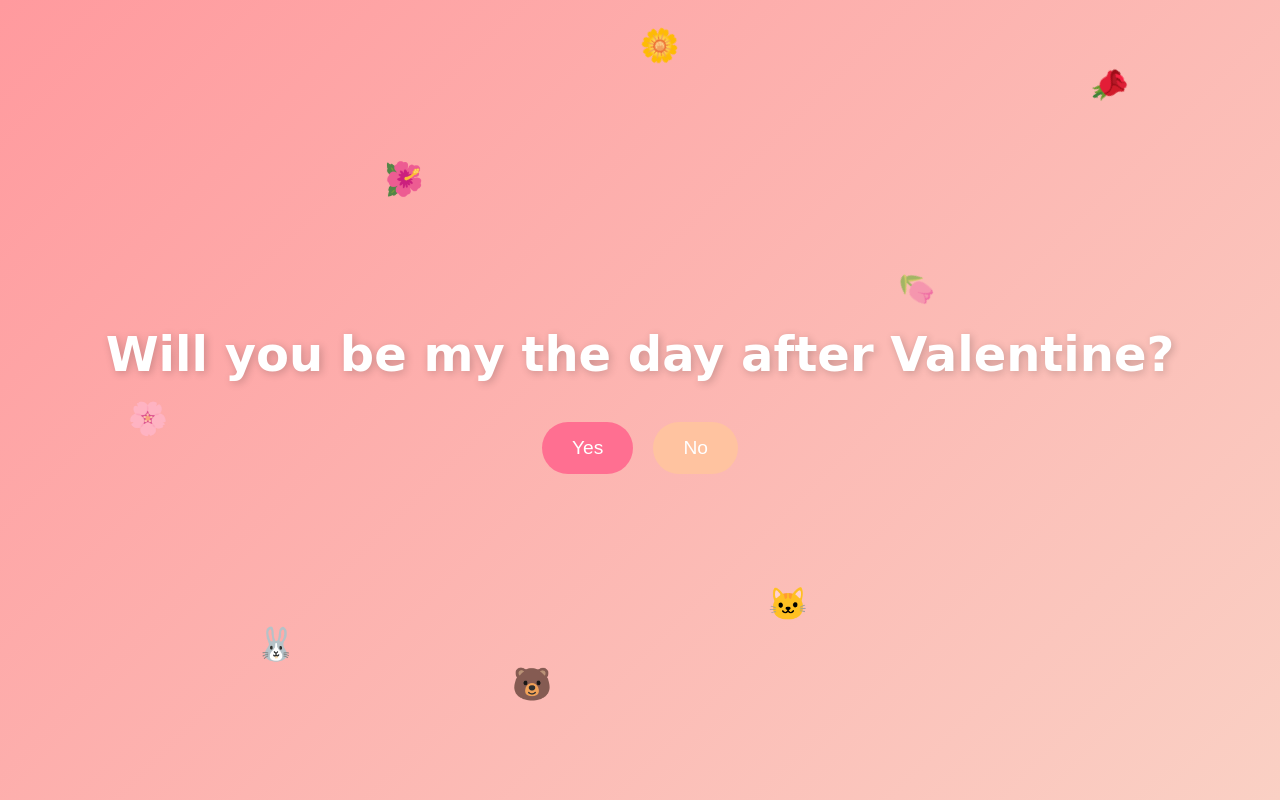
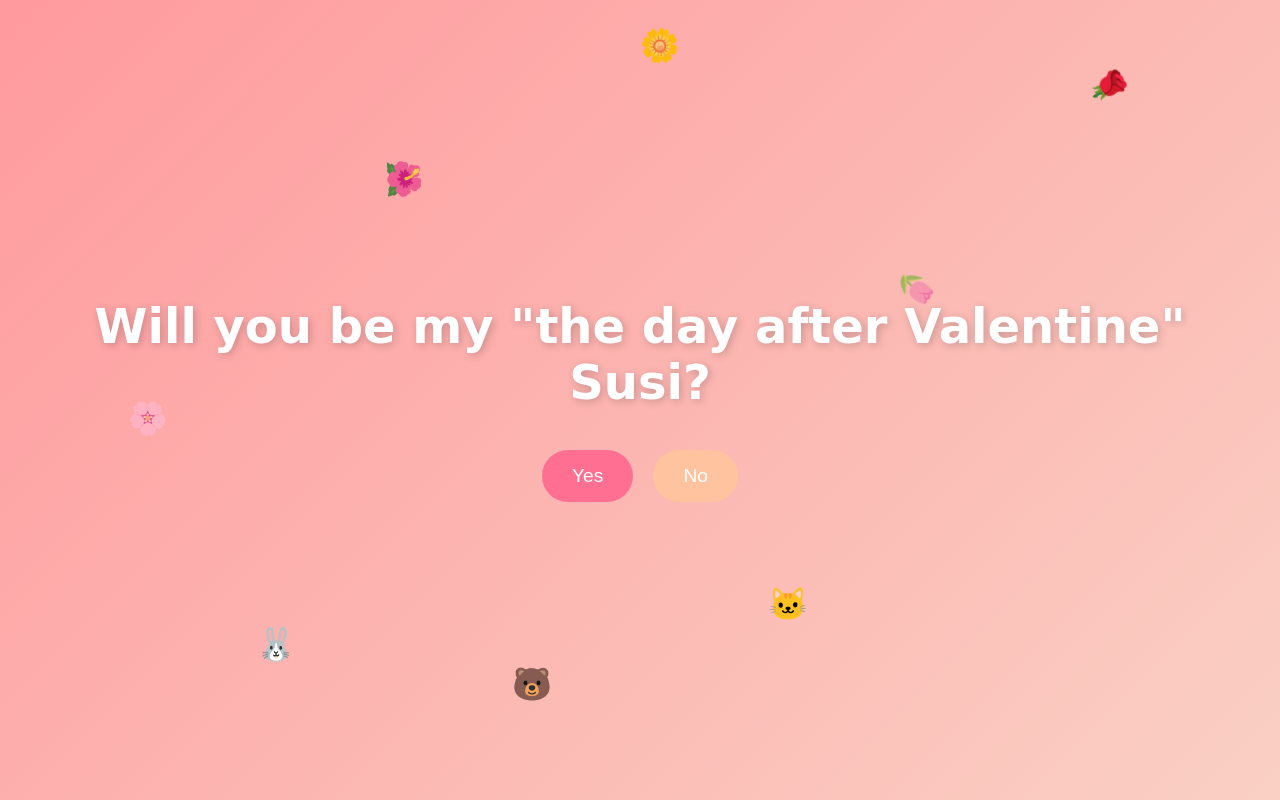
Before and after one commit to timodai/timodai.github.io, a plain HTML site: page index.html in a window 1280 px wide. Drawn offline with Linux system fonts and the light colour scheme.

Commit message:
modified:   index.html

```diff
--- a/index.html
+++ b/index.html
@@ -430,7 +430,7 @@
     <div class="animal" style="left: 40%; top: 85%;">🐻</div>
   </div>
   <div class="content" id="question-container">
-    <h1>Will you be my the day after Valentine?</h1>
+    <h1>Will you be my "the day after Valentine" Susi?</h1>
     <div class="button-container">
       <button id="main-yes-btn">Yes</button>
       <button id="main-no-btn">No</button>
```
